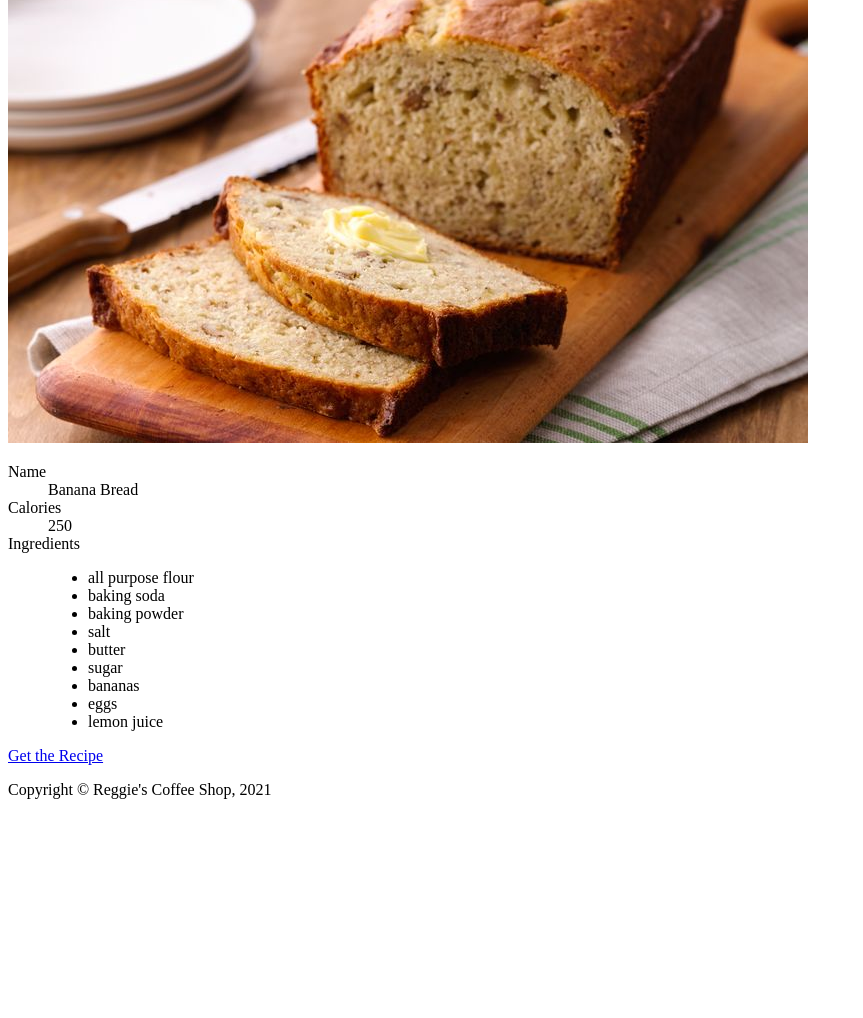
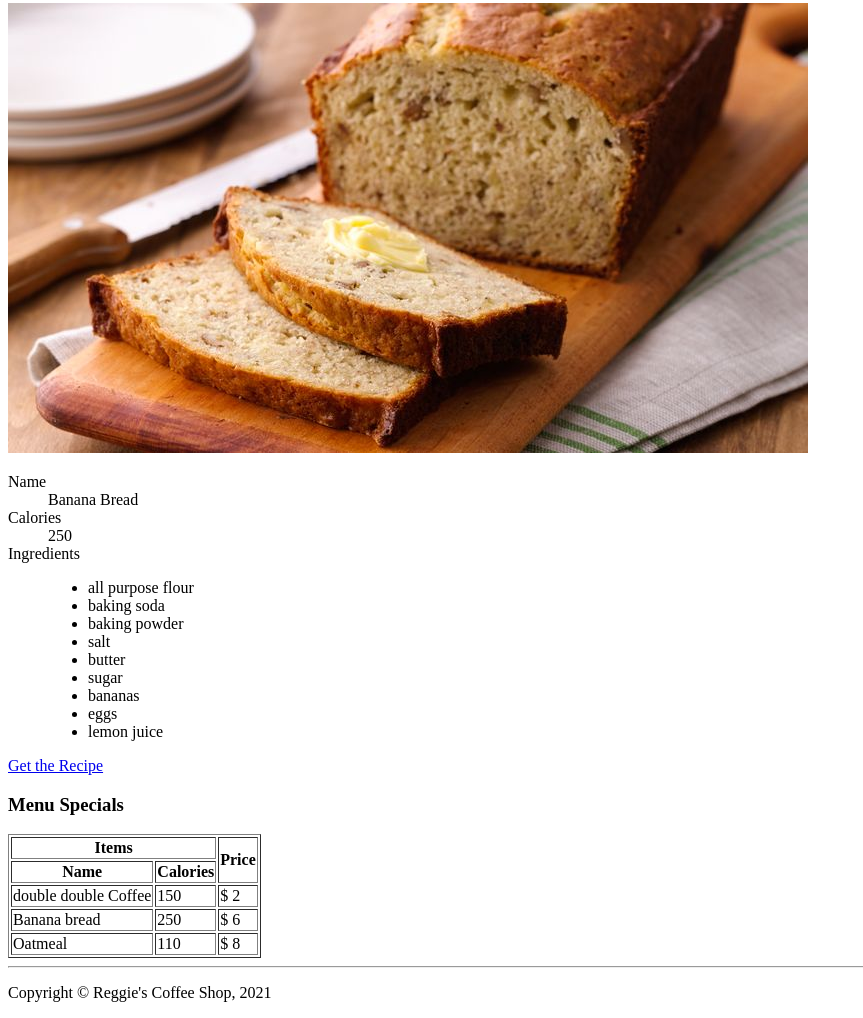
Before and after one commit to Rall0006/Rall0006.github.io, a plain HTML site: page week_4/index.html in a window 1280 px wide. Shown: the part 1172-2190 px from the top of the page, without its empty margins (0-863 px from the left). Before the commit the page ends 1987 px from the top, so only its background shows below. Drawn offline with Linux system fonts and the light colour scheme.

Commit message:
coffee_update_table

```diff
--- a/week_4/index.html
+++ b/week_4/index.html
@@ -20,6 +20,7 @@
                 </li>
             </ul>
         </nav>
+        <hr>
     </header>
     <!-- main content of the page-->
     <main>
@@ -87,7 +88,41 @@
             </dl>
             <a href="https://www.yummly.com/recipe/Banana-Bread-1033797?prm-v1" target="_blank">Get the Recipe</a>
         </section>
+        <!--Adding section for menu-->
+        <section>
+            <h3>Menu Specials</h3>
+            <table border="">
+                <thead>
+                    <tr>
+                        <th colspan="2">Items</th>
+                        <th rowspan="2">Price</th>
+                        <tr>
+                            <th>Name</th>
+                            <th>Calories</th>
+                        </tr>
+                    </tr>
+                </thead>
+                <tbody>
+                    <tr>
+                        <td>double double Coffee</td>
+                        <td>150</td>
+                        <td>&dollar; 2</td>
+                    </tr>
+                    <tr>
+                        <td>Banana bread</td>
+                        <td>250</td>
+                        <td>&dollar; 6</td>
+                    </tr>
+                    <tr>
+                        <td>Oatmeal</td>
+                        <td>110</td>
+                        <td>&dollar; 8</td>
+                    </tr>
+                </tbody>
+            </table>
+        </section>
     </main>
+    <hr>
     <!-- footer of the page-->
     <footer>
         <p>Copyright &copy; Reggie's Coffee Shop, 2021</p>
```
Also changed, not shown: week_4/contact.html (+2 -0 lines).
